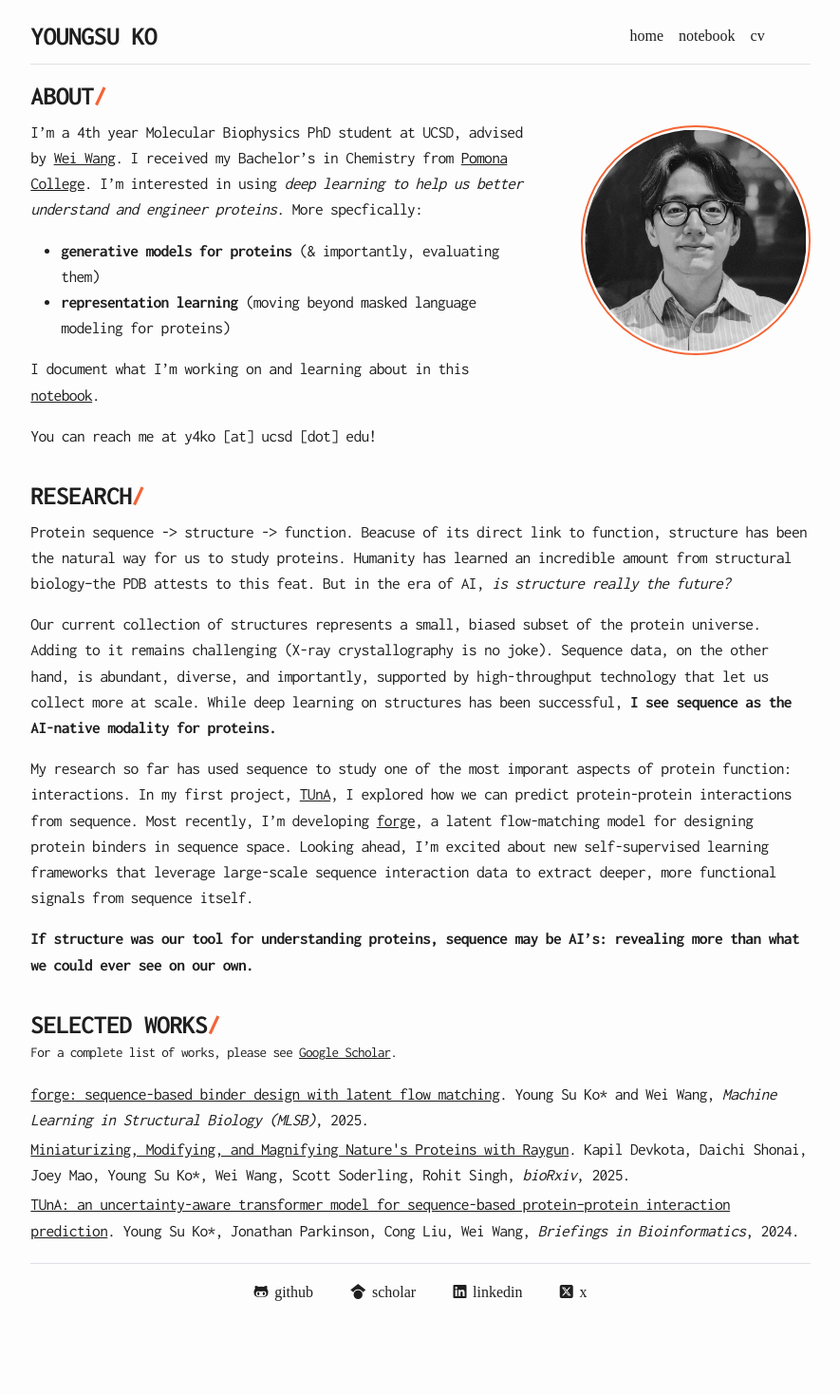
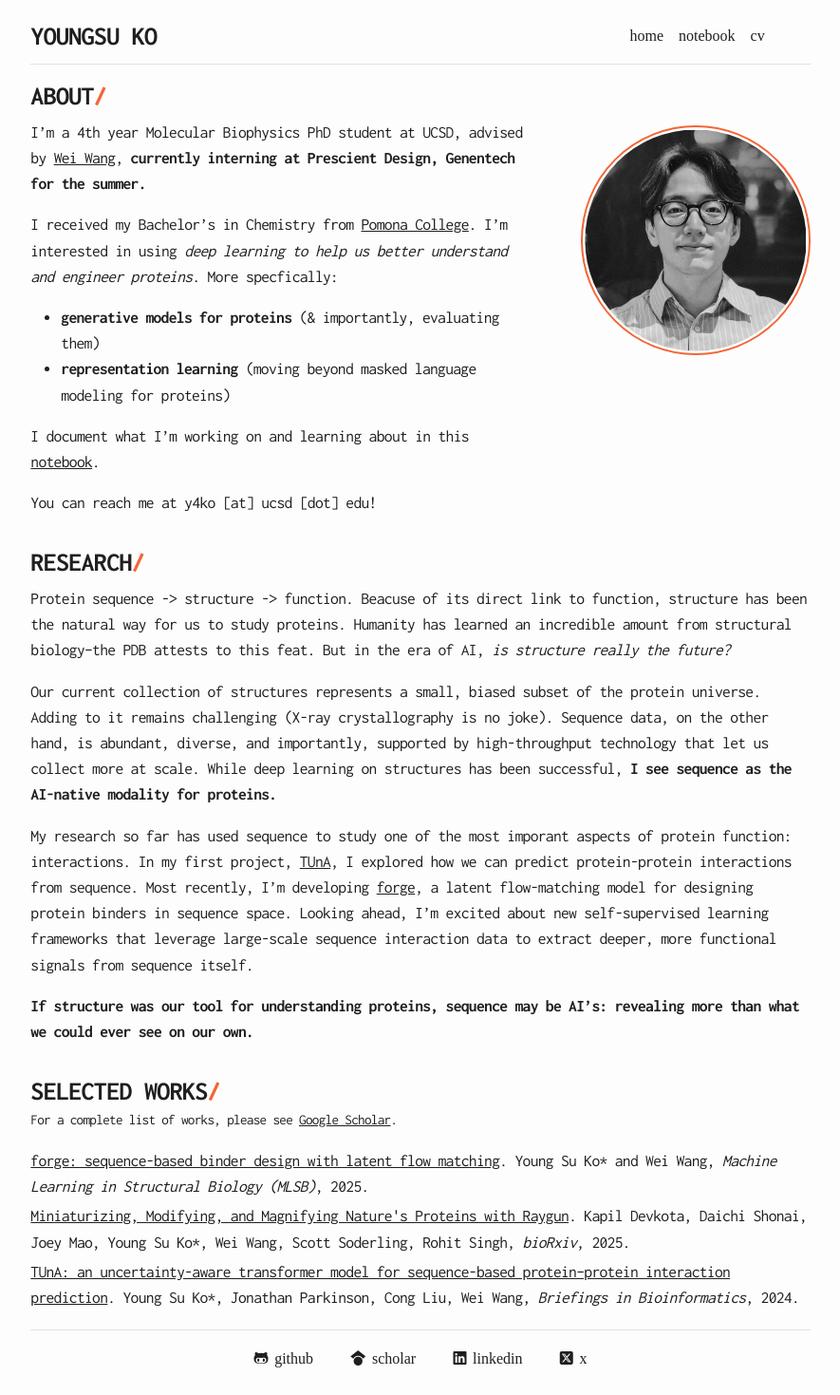
Before and after one commit to young-su-ko/young-su-ko.github.io, a Jekyll site: the page built from index.md, in a window 1280 px wide. Shown: the whole page at 95% size, without its empty margins (197-1082 px from the left). Built offline with Jekyll 4.4.1, drawn with Linux system fonts in a browser that asks for light colours; nearby versions of some CDN libraries; some web fonts are replaced; a style sheet for code colours, icons or effects is not loaded; before the commit the page ends 1398 px from its top, so only the background shows below that.

Commit message:
intern update

```diff
--- a/index.md
+++ b/index.md
@@ -2,7 +2,9 @@
 layout: home
 title: "Home"
 about_content: |
-  I'm a 4th year Molecular Biophysics PhD student at UCSD, advised by [Wei Wang](http://wanglab.ucsd.edu/). I received my Bachelor's in Chemistry from [Pomona College](https://www.pomona.edu/news/2022/05/31-prof-roberto-garza-mentors-young-su-ko-22-myriad-successes). I'm interested in using *deep learning to help us better understand and engineer proteins*. More specfically:
+  I'm a 4th year Molecular Biophysics PhD student at UCSD, advised by [Wei Wang](http://wanglab.ucsd.edu/), **currently interning at Prescient Design, Genentech for the summer.**
+
+  I received my Bachelor's in Chemistry from [Pomona College](https://www.pomona.edu/news/2022/05/31-prof-roberto-garza-mentors-young-su-ko-22-myriad-successes). I'm interested in using *deep learning to help us better understand and engineer proteins*. More specfically:
   - **generative models for proteins** (& importantly, evaluating them)
   - **representation learning** (moving beyond masked language modeling for proteins)
 
```
